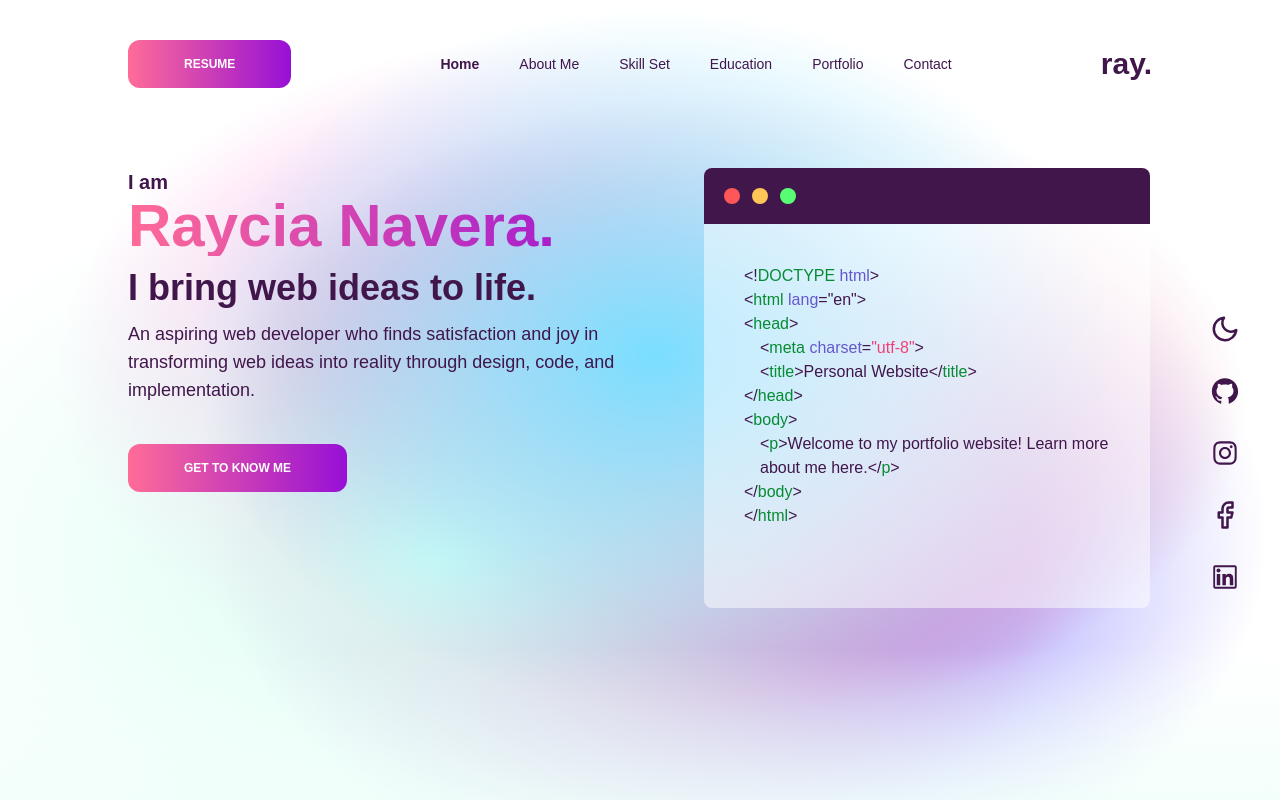
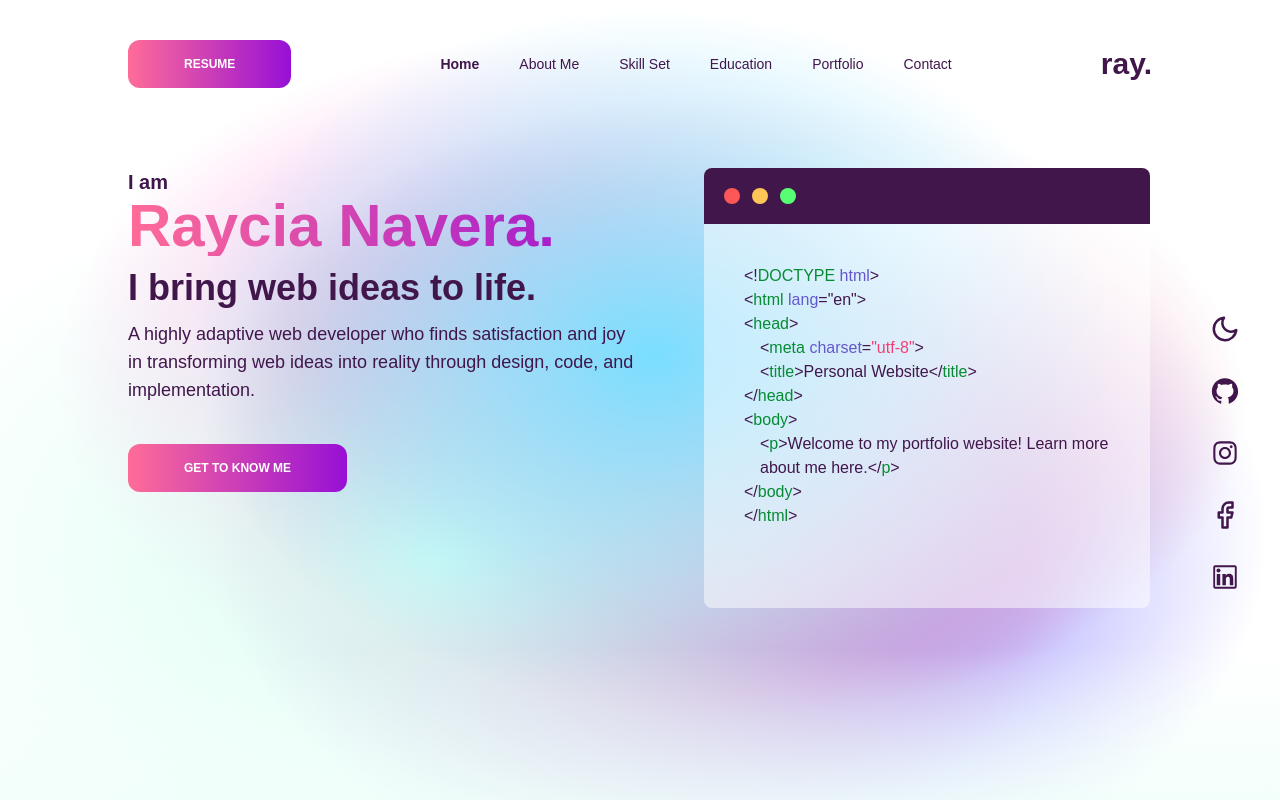
Before and after one commit to naveraraycia/naveraraycia-portfolio, a React (Create React App) app: page / in a window 1280 px wide. Shown: the top 800 px of the page. Built offline with nearby package versions, Linux system fonts and the light colour scheme.

Commit message:
Updated home description

```diff
--- a/src/sections/Home.jsx
+++ b/src/sections/Home.jsx
@@ -37,7 +37,7 @@ function Home() {
                 <p data-aos='fade-right' data-aos-delay='900' className="text-neutral font-black text-4xl max-w-xl leading-tight sm:text-5xl lg:text-4xl xl:text-5xl">I bring web ideas to life.</p>
               </div>
 
-              <p data-aos='fade-right' data-aos-delay='1100' className="leading-loose text-sm max-w-xl sm:text-lg">An aspiring web developer who finds satisfaction and joy in transforming web ideas into reality through design, code, and implementation.</p>
+              <p data-aos='fade-right' data-aos-delay='1100' className="leading-loose text-sm max-w-xl sm:text-lg">A highly adaptive web developer who finds satisfaction and joy in transforming web ideas into reality through design, code, and implementation.</p>
             </div>
 
             <div data-aos='fade-right' data-aos-delay='1300' onClick={() => handleClickScroll('about')} className="w-fit hidden lg:block">
```
